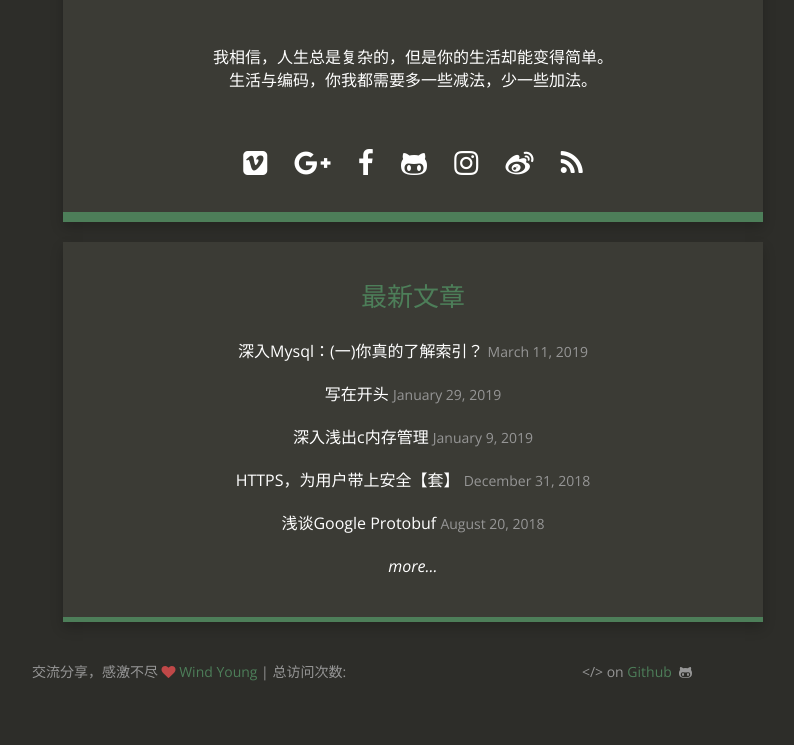
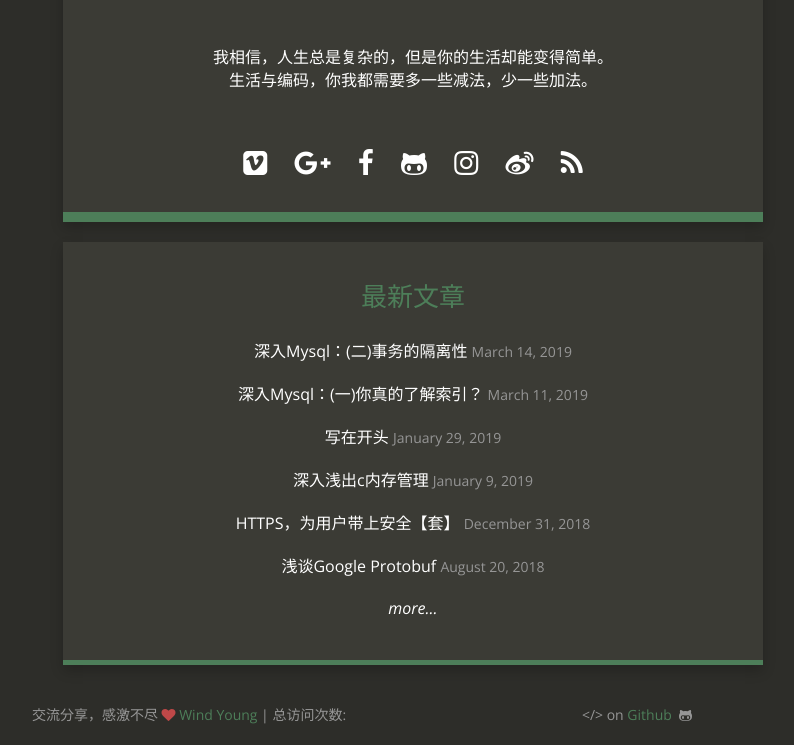
Before and after one commit to wind3110991/wind3110991.github.io, a Jekyll site: the page built from index.html, in a window 1280 px wide, cut to the strip 174-919 px from the top of the page. Shown: the whole strip, without its empty margins (227-1021 px from the left). Built offline with Jekyll 4.4.1, drawn with Linux system fonts in a browser that asks for light colours; nearby versions of some CDN libraries; comment, search, counter and statistics services are not loaded; some of the changed lines change nothing that is shown.

Commit message:
update blog

```diff
--- /dev/null
+++ b/_posts/2019-03-14-mysql-deep-learning-02.md
@@ -0,0 +1,21 @@
+---
+layout:     post
+title:      深入Mysql：(二)事务的隔离性
+date:       2019-03-14 20:12:05
+summary:    Mysql事务
+categories: mysql
+thumbnail:  jekyll
+tags:
+ - mysql
+---
+
+![Thumper](https://www.fengweishang.com/wp-content/uploads/2019/01/mysql-sysnc-2.jpg)
+
+### 一、事务（Transaction）
+上一部分介绍了索引在Mysql中的应用以及一些基本的原理，本文我们将就事务的隔离性进行深究。说实话，在我深究Mysql的知识之前，我确实会觉得，这不过就是个很简单的系统，只要会大概用一下就好，但是在踩了许多坑后发现，Mysql其实有很多东西可以细细品味和深究。
+
+MySQL 事务主要用于处理操作量大，复杂度高的数据。且只有在使用`InnoDB引擎`的表时，对其进行delete、update或者insert操作，才会涉及事务。
+
+我们来回顾一下事务的`ACID四大条件`：
+
+`原子性（Atomicity，或称不可分割性）、一致性（Consistency）、隔离性（Isolation，又称独立性）、持久性（Durability）`
```
Also changed, not shown: _posts/2019-03-11-mysql-deep-learning-01.md (line endings or trailing spaces).
